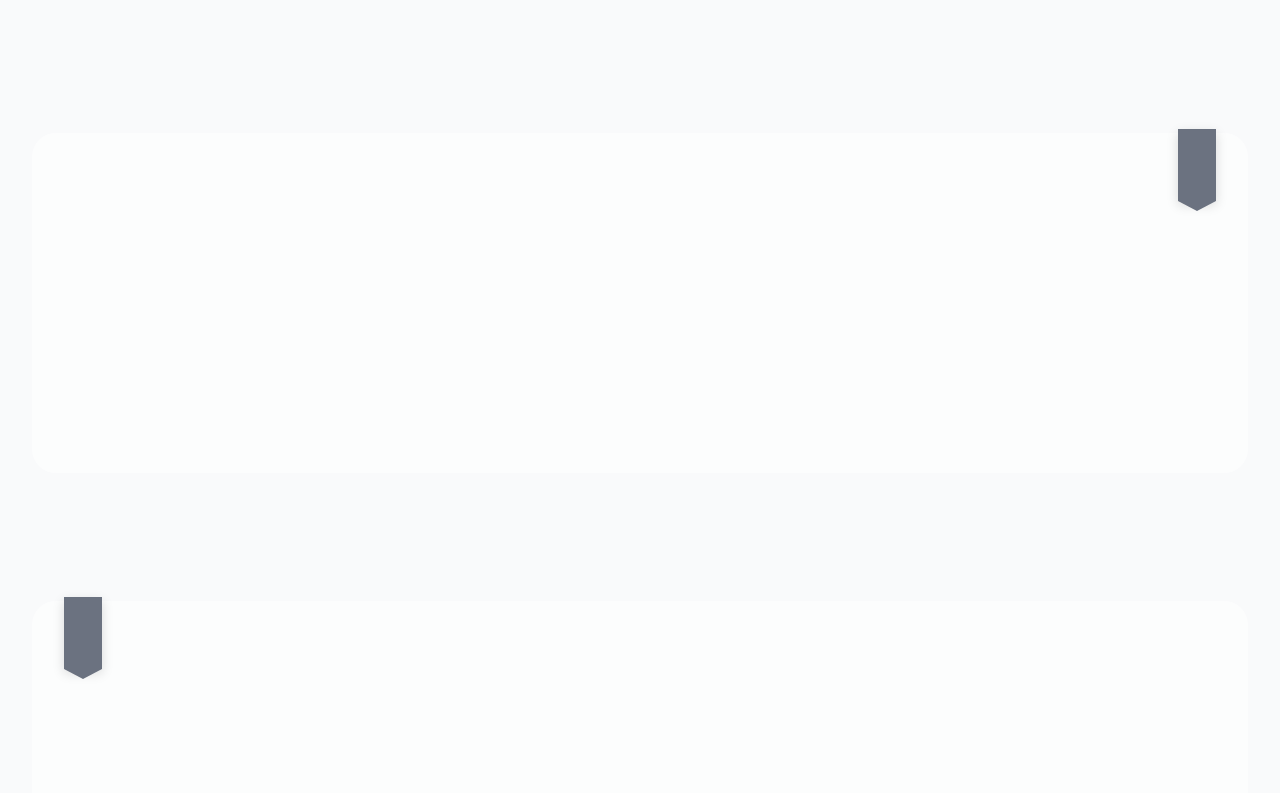
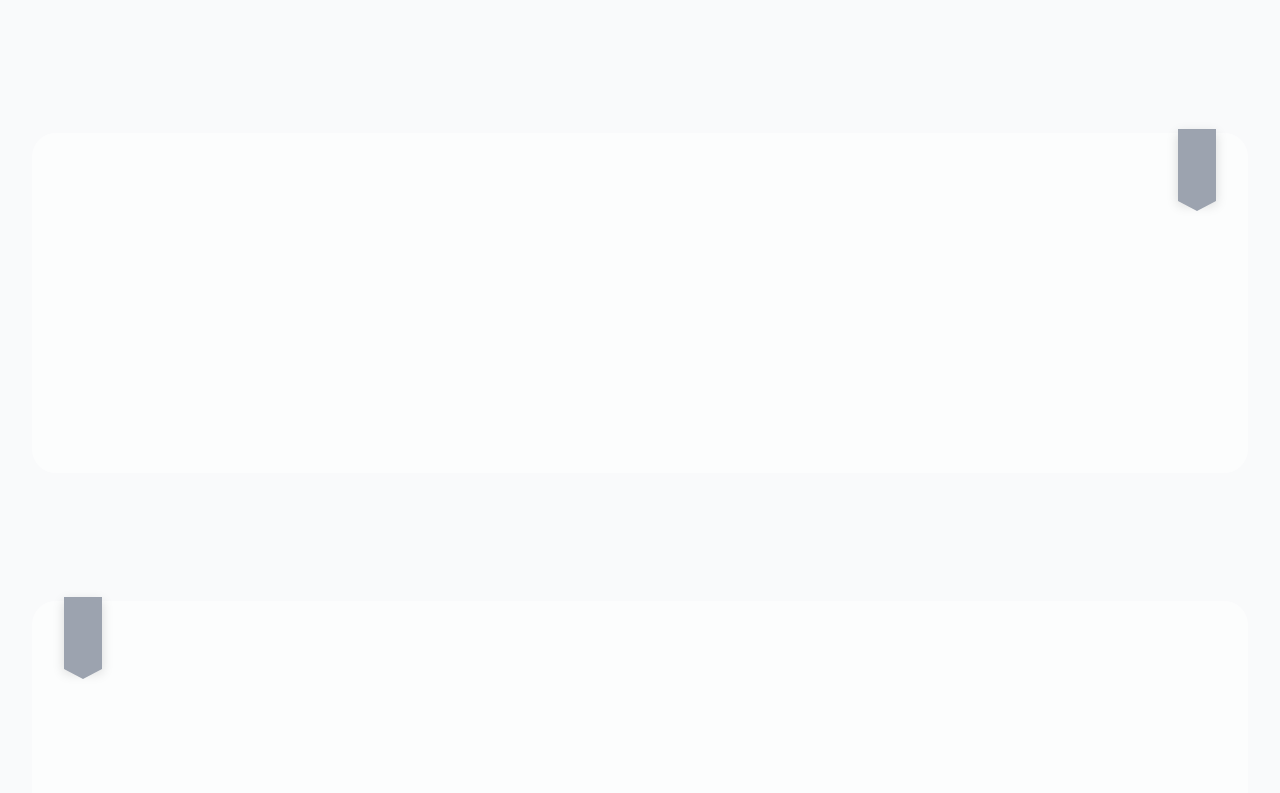
Before and after one commit to HarKreadly/Portfolio_2, a React (Vite) app: page / in a window 1280 px wide. Shown: the part 1187-1980 px from the top of the page. Built offline with nearby package versions, Linux system fonts and the light colour scheme; a web font is replaced by a local one.

Commit message:
style: Adjust tooltip and dark mode card ribbon background and border colors.

```diff
--- a/src/main.css
+++ b/src/main.css
@@ -143,7 +143,7 @@ html.light {
   display: flex;
   align-items: center;
   justify-content: center;
-  background: #6b7280;
+  background: #9ca3af;
   box-shadow: 0 4px 12px rgba(0, 0, 0, 0.15);
   transition: background 0.3s ease, transform 0.3s ease;
   pointer-events: none;
@@ -159,7 +159,7 @@ html.light {
   height: 0;
   border-style: solid;
   border-width: 10px 19px 0 19px;
-  border-color: #6b7280 transparent transparent transparent;
+  border-color: #9ca3af transparent transparent transparent;
   transition: border-color 0.3s ease;
 }
 
@@ -220,8 +220,8 @@ html.light {
 }
 
 .dark .card-ribbon {
-  background: #9ca3af;
+  background: #d1d5db;
 }
 .dark .card-ribbon::after {
-  border-color: #9ca3af transparent transparent transparent;
+  border-color: #d1d5db transparent transparent transparent;
 }
```
